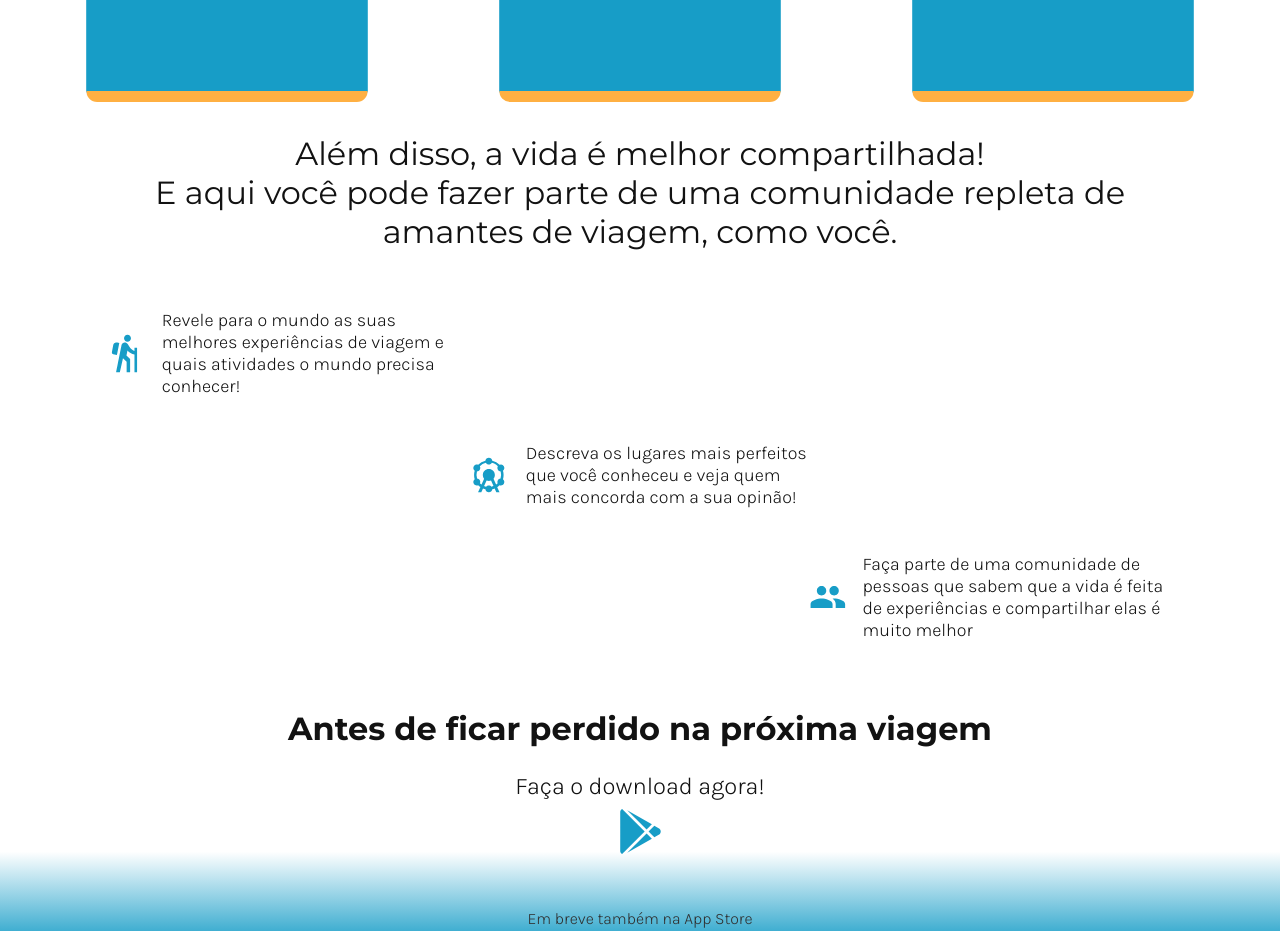
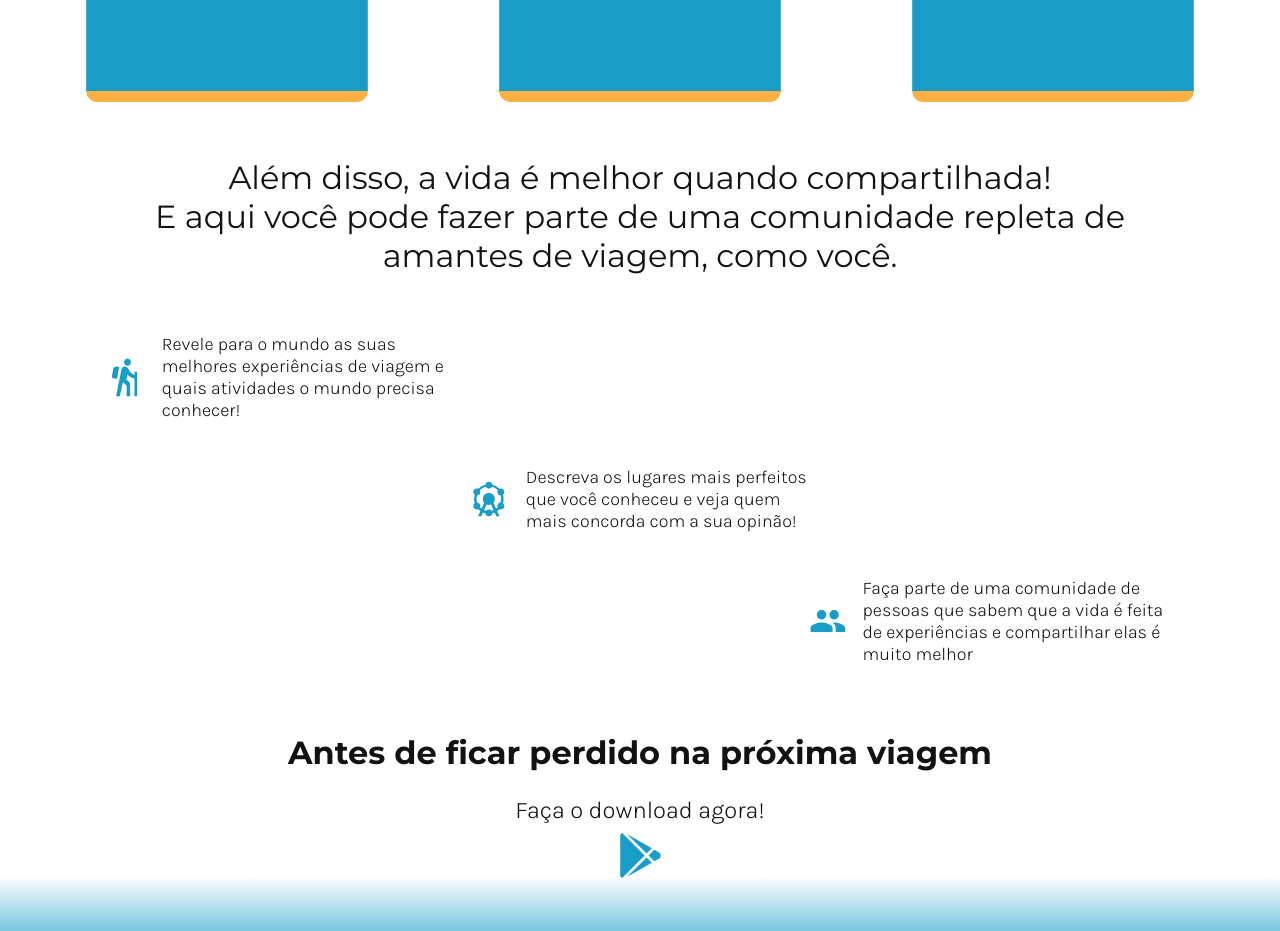
Before and after one commit to JosiasBatista/going-page, a Next.js app: page / in a window 1280 px wide. Shown: the part 2980-3911 px from the top of the page. Built offline with nearby package versions, Linux system fonts and the light colour scheme.

Commit message:
Últimos ajustes textuais

```diff
--- a/components/AppCommunity.module.css
+++ b/components/AppCommunity.module.css
@@ -1,6 +1,6 @@
 
 .pageSection {
-  margin-top: 2vh;
+  margin-top: 40px;
   text-align: center;
   width: 100vw;
   display: flex;
--- a/components/AppFeatures.module.css
+++ b/components/AppFeatures.module.css
@@ -57,6 +57,7 @@
     display: flex;
     flex-direction: row;
     width: 20%;
+    margin-top: 16px;
     justify-content: space-around;
   }
   .scrollButton {
--- a/components/appCommunityDesc.tsx
+++ b/components/appCommunityDesc.tsx
@@ -5,7 +5,7 @@ import styles from './AppCommunity.module.css';
 export default function AppCommunityDesc() {
   return (
     <div className={styles.pageSection}>
-      <span className={styles.sectionTitle}>Além disso, a vida é melhor compartilhada!
+      <span className={styles.sectionTitle}>Além disso, a vida é melhor quando compartilhada!
         <br />
         E aqui você pode fazer parte de uma comunidade repleta de amantes de viagem, como você.
       </span>
```
